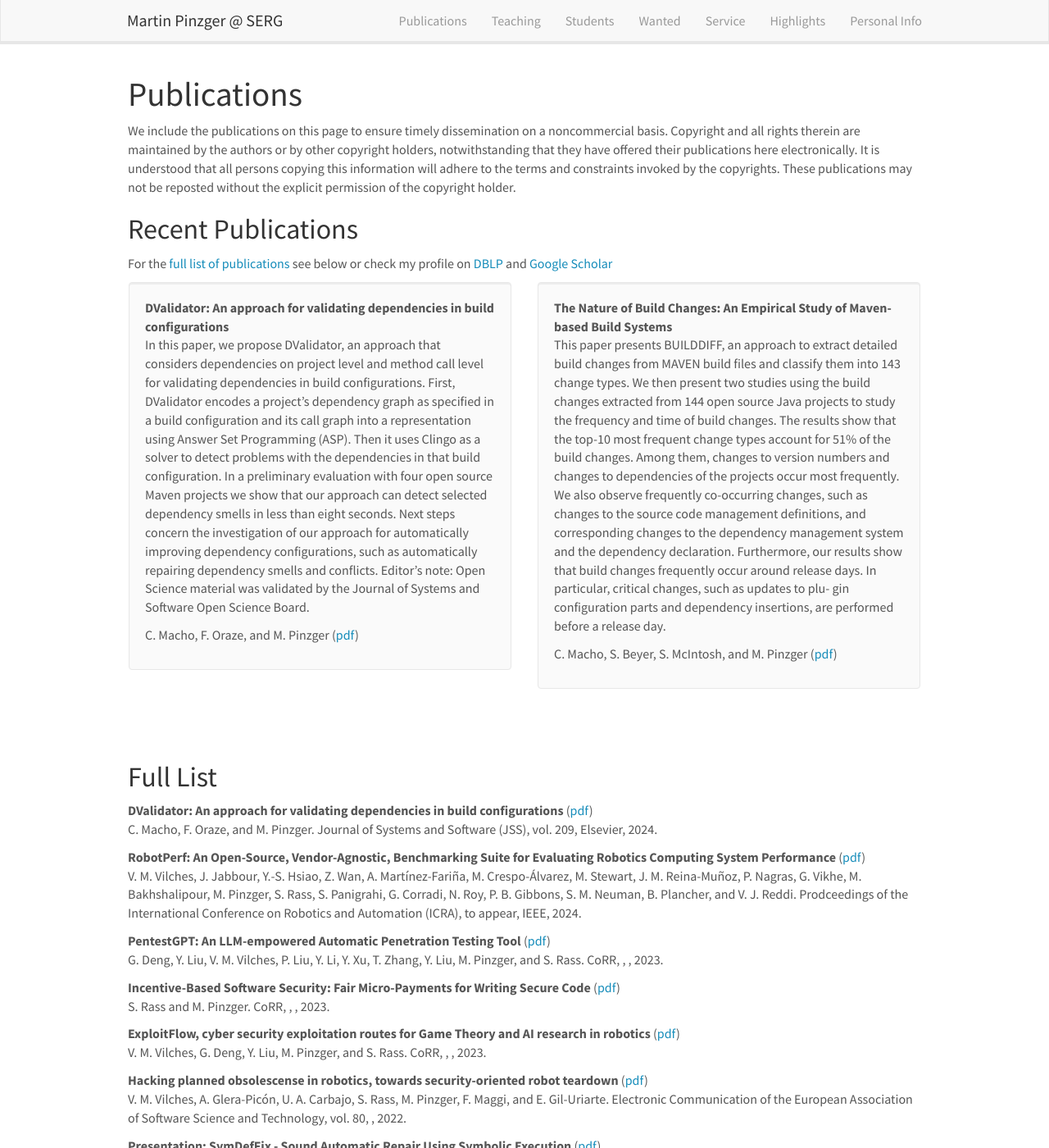
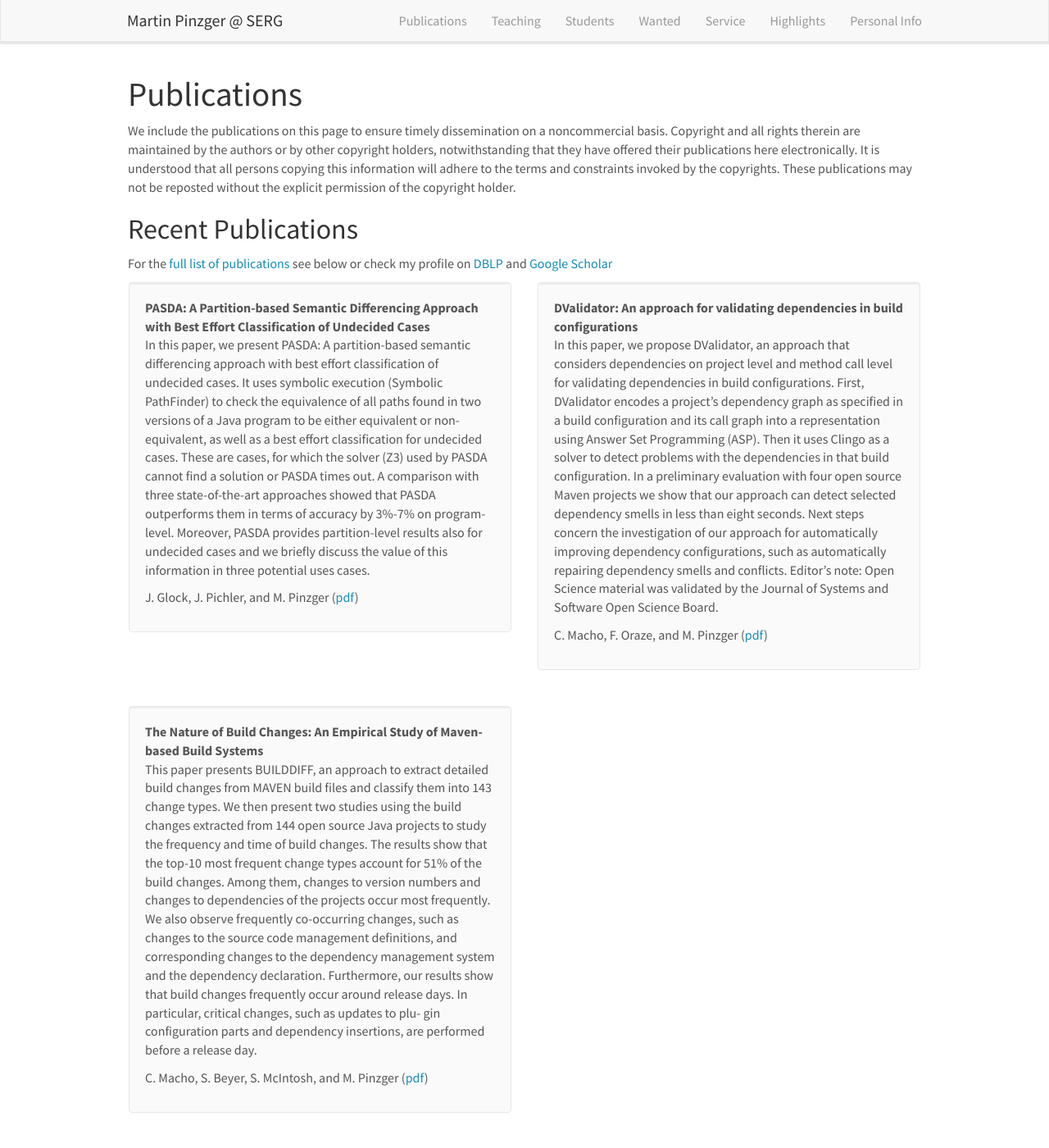
Before and after one commit to pinzger/pinzger.github.io, a Jekyll site: the page built from _pages/publications.md, in a window 1280 px wide and 1400 px high. Shown: the whole window at 82% size. Built offline with Jekyll 4.4.1, drawn with Linux system fonts in a browser that asks for light colours; nearby versions of some CDN libraries; some of the changed text lies outside the part shown.

Commit message:
added PASDA paper

```diff
--- a/_data/news.yml
+++ b/_data/news.yml
@@ -1,3 +1,6 @@
+- date: <strong>April 2024</strong>
+  headline: "Our paper <strong>PASDA: A Partition-based Semantic Differencing Approach with Best Effort Classification of Undecided Cases</strong> has been accepted for publication in the Journal of Systems and Software (JSS)."
+
 - date: <strong>March 2024</strong>
   headline: "Feeling very honored. Received an <a href=\"https://conf.researchr.org/home/icse-2024\">ICSE 2024</a> Distinguished Reviewer Award."
 
--- a/_data/publist.yml
+++ b/_data/publist.yml
@@ -1,3 +1,16 @@
+- title: "PASDA: A Partition-based Semantic Differencing Approach with Best Effort Classification of Undecided Cases"
+  image:
+  authors: J. Glock, J. Pichler, and M. Pinzger
+  proceedings: Journal of Systems and Software (JSS)
+  pages: vol. 213
+  publisher: Elsevier
+  year: 2024
+  description: "In this paper, we present PASDA: A partition-based semantic differencing approach with best effort classification of undecided cases. It uses symbolic execution (Symbolic PathFinder) to check the equivalence of all paths found in two versions of a Java program to be either equivalent or non-equivalent, as well as a best effort classification for undecided cases. These are cases, for which the solver (Z3) used by PASDA cannot find a solution or PASDA times out. A comparison with three state-of-the-art approaches showed that PASDA outperforms them in terms of accuracy by 3%-7% on program-level. Moreover, PASDA provides partition-level results also for undecided cases and we briefly discuss the value of this information in three potential uses cases."
+  link:
+    url: ../papers/Glock2024-pasda.pdf
+    display: pdf
+  highlight: 1
+
 - title: "DValidator: An approach for validating dependencies in build configurations"
   image:
   authors: C. Macho, F. Oraze, and M. Pinzger
```
Also changed, not shown: 1 other file.
